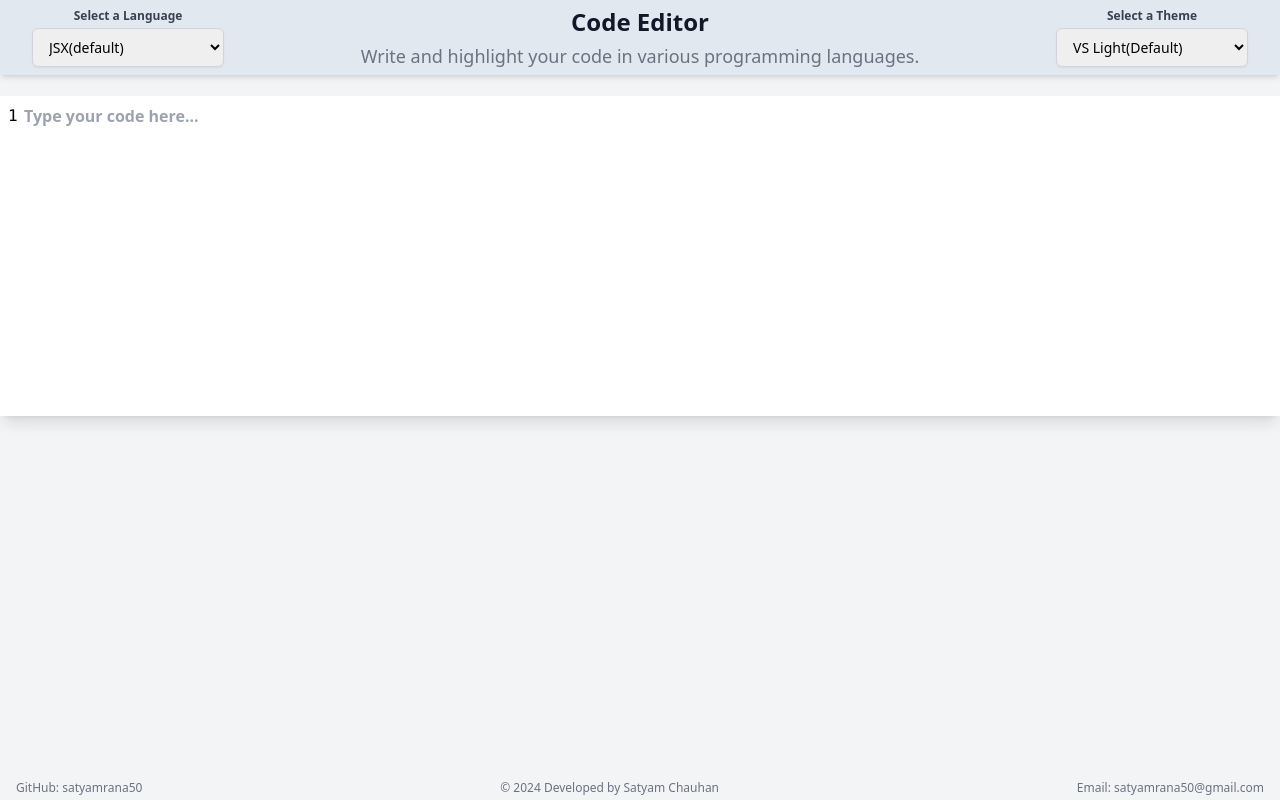
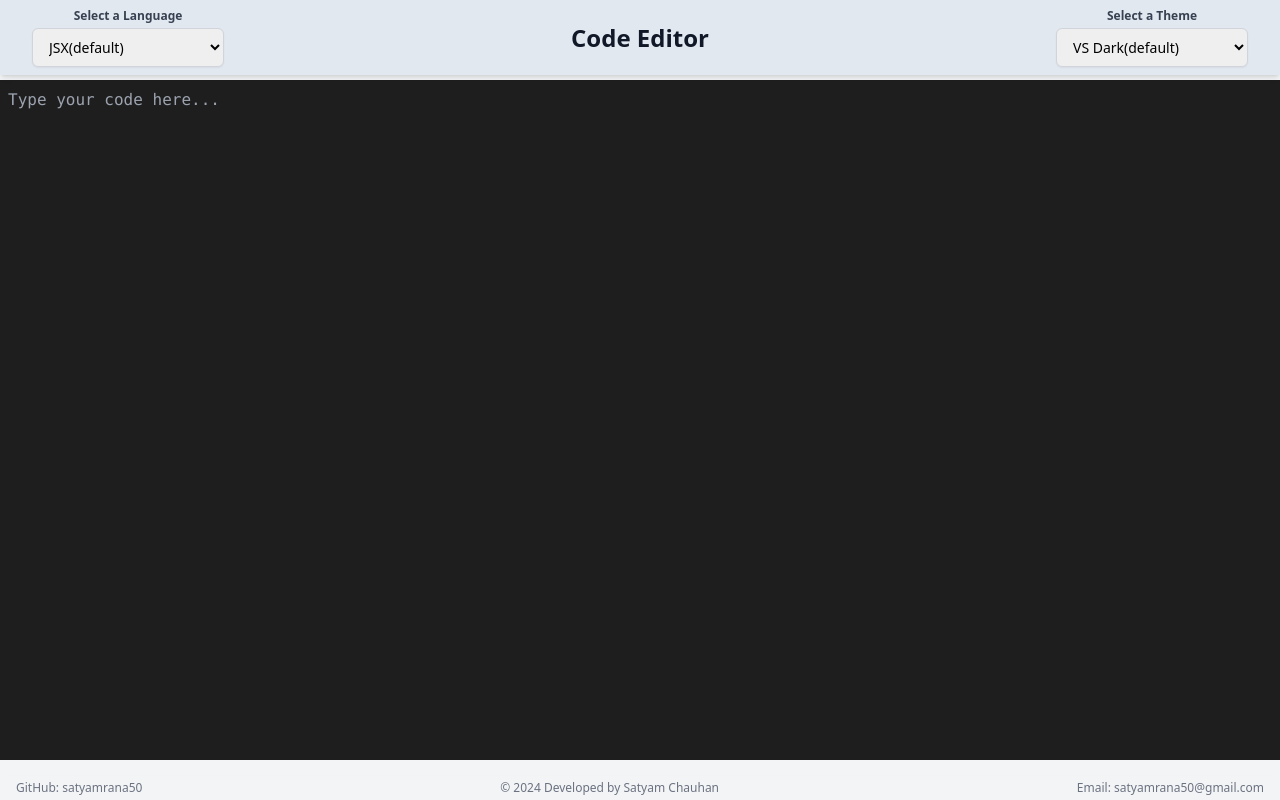
Before and after one commit to SatyamRana50/simple-code-editor---tealfeed-assignment, a React (Create React App) app in the folder simple-code-editor/: page / in a window 1280 px wide. Built offline with nearby package versions, Linux system fonts and the light colour scheme.

Commit message:
text area and highlighted text not exactyly overlaying bug fixed and some font bugs also fixed

```diff
--- a/simple-code-editor/src/App.tsx
+++ b/simple-code-editor/src/App.tsx
@@ -5,9 +5,9 @@ import HomePage from "./pages/HomePage";
 
 const App: React.FC = () => {
   return (
-    <div className="min-h-screen bg-gray-100 flex items-center justify-center">
+    <>
       <HomePage />
-    </div>
+    </>
   );
 };
 
--- a/simple-code-editor/src/components/codeEditor/CodeHighlighter.tsx
+++ b/simple-code-editor/src/components/codeEditor/CodeHighlighter.tsx
@@ -41,9 +41,9 @@ const CustomSyntaxHighlighter: React.FC<CustomSyntaxHighlighterProps> = ({
   return (
     <pre
       ref={ref}
-      className="absolute top-0 left-0 w-full h-full p-2 z-0 m-0 pointer-events-none"
+      className="absolute top-0 left-0 w-full h-full p-2 z-0 pointer-events-none"
       style={{
-        backgroundColor: selectBackgroundColor(theme),
+        backgroundColor: selectBackgroundColor(theme) ,
         overflow: "hidden",
         whiteSpace: "pre-wrap",
         wordWrap: "break-word",
--- a/simple-code-editor/src/components/codeEditor/CodeInput.tsx
+++ b/simple-code-editor/src/components/codeEditor/CodeInput.tsx
@@ -20,7 +20,7 @@ const CustomInput: React.FC<CustomInputProps> = ({
   return (
     <textarea
       ref={scrollRef}
-      className="absolute font-bold top-0 left-0 w-full h-full py-2 px-6 z-10 bg-transparent border-none outline-none caret-white resize-none custom-scrollbar"
+      className="absolute font-mono top-0 left-0 w-full h-full py-2 px-2 z-10 bg-transparent border-none outline-none caret-white resize-none custom-scrollbar"
       value={value}
       onChange={handleChange}
       placeholder={placeholder}
--- a/simple-code-editor/src/components/codeEditor/index.tsx
+++ b/simple-code-editor/src/components/codeEditor/index.tsx
@@ -19,7 +19,7 @@ const CodeEditor: React.FC<CodeEditorProps> = ({
   };
 
   return (
-    <div className="relative w-full h-80 mt-4 rounded-lg shadow-lg">
+    <div className="flex flex-col align-items-center justify-center h-full w-full rounded-lg shadow-lg">
       {/* Highlighted code */}
       <CustomSyntaxHighlighter
         code={code}
--- a/simple-code-editor/src/components/ui-components/Header.tsx
+++ b/simple-code-editor/src/components/ui-components/Header.tsx
@@ -44,9 +44,9 @@ const Header: React.FC<HeaderProps> = ({
         {/* Center section: Title and description */}
         <div className="text-center flex-grow">
           <h2 className="text-2xl font-extrabold text-gray-900">Code Editor</h2>
-          <p className="mt-1 text-lg text-gray-500">
+          {/* <p className="mt-1 text-lg text-gray-500">
             Write and highlight your code in various programming languages.
-          </p>
+          </p> */}
         </div>
 
         {/* Right section: Select a Theme */}
--- a/simple-code-editor/src/components/ui-components/Highlighter.tsx
+++ b/simple-code-editor/src/components/ui-components/Highlighter.tsx
@@ -11,14 +11,14 @@ export const Highlighter: React.FC<HighlighterProps> = ({
   language,
   theme,
 }) => {
-    return(
+  return (
     <div>
       <Highlight theme={selectTheme(theme)} code={code} language={language}>
         {({ className, style, tokens, getLineProps, getTokenProps }) => (
           <pre style={style}>
             {tokens.map((line, i) => (
               <div key={i} {...getLineProps({ line })}>
-                <span>{i + 1}</span>
+                {/* <span>{i + 1}</span> */}
                 {line.map((token, key) => (
                   <span key={key} {...getTokenProps({ token })} />
                 ))}
@@ -28,5 +28,5 @@ export const Highlighter: React.FC<HighlighterProps> = ({
         )}
       </Highlight>
     </div>
-    )
-}
+  );
+};
--- a/simple-code-editor/src/components/wrapper-components/CodeEditorWrapper.tsx
+++ b/simple-code-editor/src/components/wrapper-components/CodeEditorWrapper.tsx
@@ -14,7 +14,7 @@ const CodeEditorWrapper: React.FC<CodeEditorWrapperProps> = ({
 }) => {
   // State hooks for selected language and theme
   const [selectedLanguage, setSelectedLanguage] = useState<string>("jsx");
-  const [selectedTheme, setSelectedTheme] = useState<string>("vsLight"); // Default theme
+  const [selectedTheme, setSelectedTheme] = useState<string>("vsDark"); // Default theme
 
   // Function to handle language change
   const handleLanguageChange = (language: string) => {
@@ -27,7 +27,7 @@ const CodeEditorWrapper: React.FC<CodeEditorWrapperProps> = ({
   };
 
   return (
-    <div className="min-h-screen w-full bg-gray-100 flex flex-col">
+    <div className="px-2 py-4 min-h-screen bg-gray-100 flex flex-col overflow-hidden">
       {/* Render Header component with props */}
       <Header
         availableLanguages={availableLanguages}
--- a/simple-code-editor/src/index.css
+++ b/simple-code-editor/src/index.css
@@ -1,33 +1,23 @@
 @tailwind base;
 @tailwind components;
 @tailwind utilities;
+
 /* index.css */
 .custom-scrollbar::-webkit-scrollbar {
-  @apply w-2;
+  width: 6px; /* Width of the scrollbar */
 }
 
 .custom-scrollbar::-webkit-scrollbar-track {
-  @apply bg-white;
+  background: transparent; /* Transparent track background */
 }
 
 .custom-scrollbar::-webkit-scrollbar-thumb {
-  @apply bg-gray-400 rounded-lg;
+  background: rgba(255, 255, 255, 0.8); /* White with some transparency */
+  border: 2px solid rgba(0, 0, 0, 0.8); /* Dark black border with less intensity */
+  border-radius: 10px; /* Rounded corners */
 }
 
 .custom-scrollbar::-webkit-scrollbar-thumb:hover {
-  @apply bg-gray-500;
+  background: rgba(255, 255, 255, 1); /* Solid white on hover */
+  border: 2px solid rgba(0, 0, 0, 0.8); /* Dark black border with less intensity on hover */
 }
-/* Add custom styles for the editor */
-.custom-scrollbar::-webkit-scrollbar {
-  width: 6px;
-}
-
-.custom-scrollbar::-webkit-scrollbar-thumb {
-  background: rgba(0, 0, 0, 0.2);
-  border-radius: 10px;
-}
-
-.custom-scrollbar {
-  scrollbar-width: thin;
-  scrollbar-color: rgba(0, 0, 0, 0.2) transparent;
-}
--- a/simple-code-editor/src/utils/helpers.ts
+++ b/simple-code-editor/src/utils/helpers.ts
@@ -54,17 +54,17 @@ export const selectBackgroundColor = (theme: string) => {
     case "duotoneLight":
       return "#faf8f5";
     case "github":
-      return "#ffffff";
+      return "#F6F8FA";
     case "jettwaveDark":
-      return "#282a36";
+      return "#011627";
     case "jettwaveLight":
-      return "#ffffff";
+      return "#F1F5F9";
     case "nightOwl":
       return "#011627";
     case "nightOwlLight":
       return "#fbfbfb";
     case "oceanicNext":
-      return "#1b2b34";
+      return "#282C34";
     case "okaidia":
       return "#272822";
     case "oneDark":
@@ -76,9 +76,9 @@ export const selectBackgroundColor = (theme: string) => {
     case "shadesOfPurple":
       return "#2d2b55";
     case "synthwave84":
-      return "#2b213a";
+      return "#2E2E8F0";
     case "ultramin":
-      return "#282c34";
+      return "#FFFFFF";
     case "vsDark":
       return "#1e1e1e";
     case "vsLight":
@@ -106,8 +106,8 @@ export const availableLanguages = [
 ];
 
 export const availableThemes = [
-  { name: "VS Light(Default)", value: "vsLight" },
-  { name: "VS Dark", value: "vsDark" },
+  { name: "VS Light", value: "vsLight" },
+  { name: "VS Dark(default)", value: "vsDark" },
   { name: "Dracula", value: "dracula" },
   { name: "Duotone Dark", value: "duotoneDark" },
   { name: "Duotone Light", value: "duotoneLight" },
@@ -124,4 +124,5 @@ export const availableThemes = [
   { name: "Shades of Purple", value: "shadesOfPurple" },
   { name: "Synthwave '84", value: "synthwave84" },
   { name: "Ultramin", value: "ultramin" },
+
 ];
```
Lines whose indentation alone changed are shown as unchanged.
